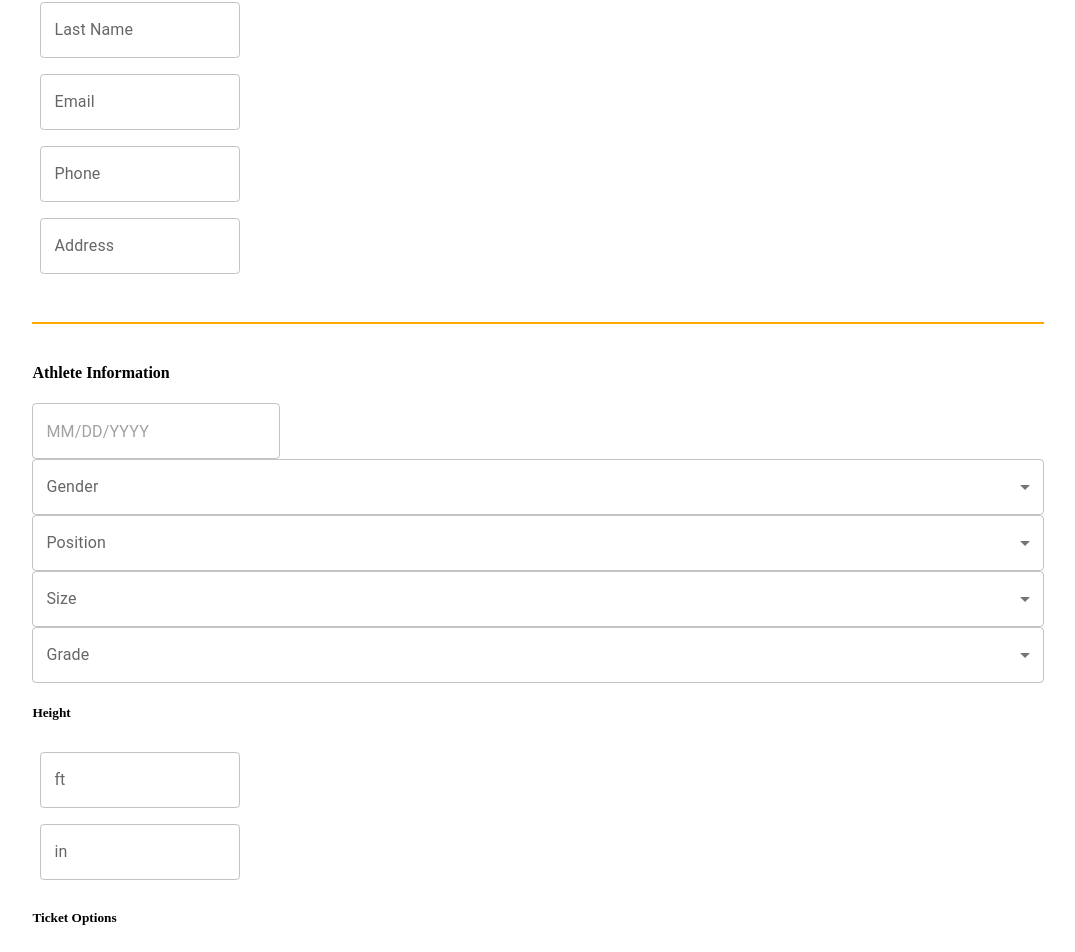
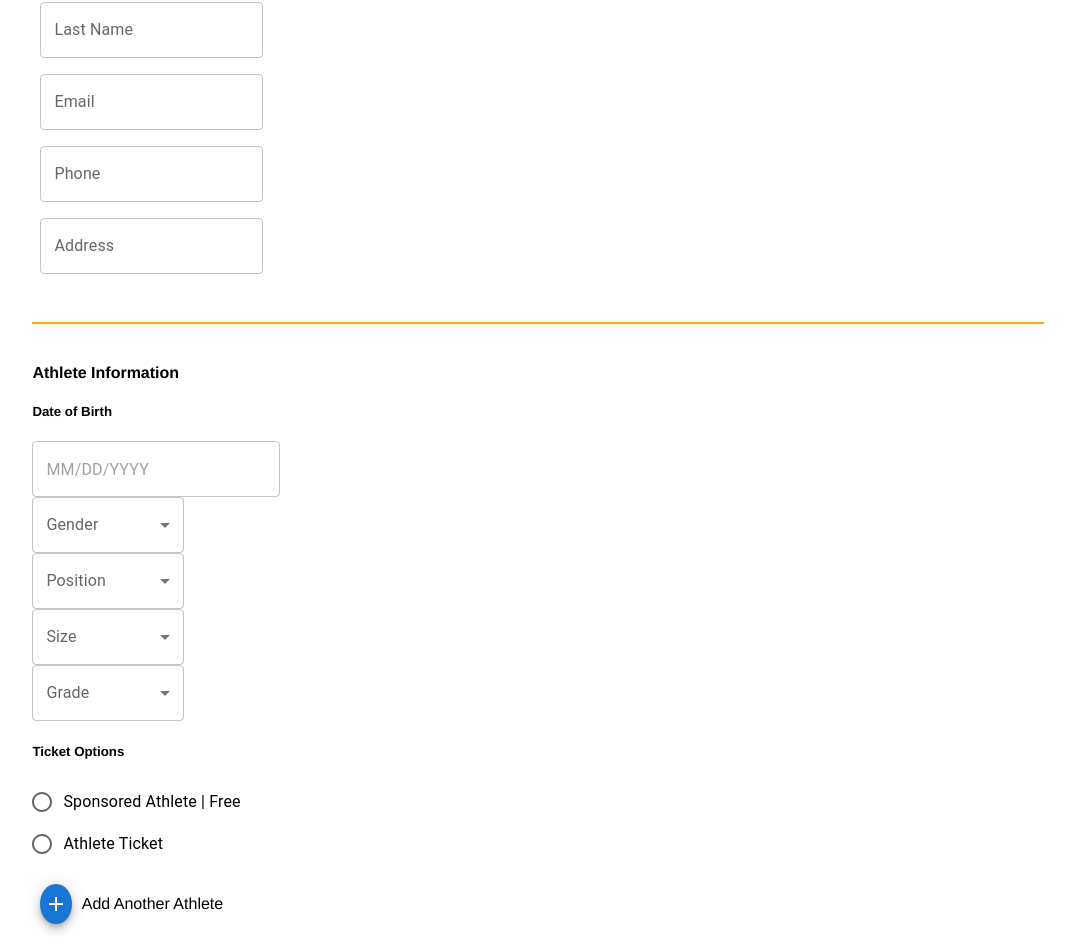
Before and after one commit to Jvictor940/hbcu-ticketing-page, a React (Create React App) app: page /athleteRegistration in a window 1280 px wide. Shown: the part 399-1351 px from the top of the page, without its empty margins (102-1177 px from the left). Built offline with nearby package versions, Linux system fonts and the light colour scheme.

Commit message:
added unique identifiers, able to add another athlete field dynamically, added onChange to our fields to capture data from the user

```diff
--- a/package.json
+++ b/package.json
@@ -18,6 +18,7 @@
     "react": "^18.2.0",
     "react-dom": "^18.2.0",
     "react-scripts": "5.0.1",
+    "uuid": "^9.0.1",
     "web-vitals": "^2.1.4"
   },
   "scripts": {
--- a/src/components/registration/AthleteRegistration.css
+++ b/src/components/registration/AthleteRegistration.css
@@ -1,3 +1,13 @@
+.athlete-contact-info {
+    display: flex;
+    width: 45%;
+    flex-wrap: wrap;
+}
+
+.athlete-dropdown {
+    width: 15%;
+}
+
 .borderline {
     border-top: 2px solid #FFA800;
     margin-top: 40px;
@@ -7,12 +17,7 @@
 .form {
     width: 80%;
     margin: auto;
-}
-
-.athlete-contact-info {
-    display: flex;
-    width: 30%;
-    flex-wrap: wrap;
+    font-family: "Poppins-Bold", Helvetica;
 }
 
 .input-field {
--- a/src/components/registration/athleteRegistration.jsx
+++ b/src/components/registration/athleteRegistration.jsx
@@ -37,14 +37,20 @@ const AthleteRegistration = () => {
             <div className="borderline" ></div>
 
             <h4>Athlete Information</h4>
+
+            <h5>Date of Birth</h5>
             <BirthdayCalendar />
-            <AthleteDataDropdown title='Gender' />
-            <AthleteDataDropdown title='Position' />
-            <AthleteDataDropdown title='Size' />
-            <AthleteDataDropdown title='Grade' />
-            <h5>Height</h5>
+
+            <div className="athlete-dropdown">
+                <AthleteDataDropdown title='Gender' />
+                <AthleteDataDropdown title='Position' />
+                <AthleteDataDropdown title='Size' />
+                <AthleteDataDropdown title='Grade' />
+            </div>
+
+            {/* <h5>Height</h5>
             <FieldEntry title='ft'/>
-            <FieldEntry title='in'/>
+            <FieldEntry title='in'/> */}
 
             <h5>Ticket Options</h5>
             <RadioButtonsGroup option1='Sponsored Athlete | Free' option2='Athlete Ticket' />
--- a/src/components/registration/contactInformation.css
+++ b/src/components/registration/contactInformation.css
@@ -11,7 +11,7 @@
 
 .guardian-information {
     display: flex;
-    width: 30%;
+    width: 45%;
     flex-wrap: wrap;
 }
 
--- a/src/components/registration/generalAdmission.jsx
+++ b/src/components/registration/generalAdmission.jsx
@@ -14,11 +14,13 @@ const GeneralAdmission = () => {
       }
 
     return (
-        <div>
-            <h2>General Admission</h2>
+        <div className="form">
+            <h2 className="title">General Admission</h2>
             <p>Lorem ipsum dolor sit amet consectetur adipisicing elit. Dicta modi placeat, consequatur soluta officiis aperiam corporis mollitia consequuntur facilis enim. Quaerat quis suscipit inventore quos laborum nostrum. Reiciendis, amet modi.</p>
 
             <h4>Ticket Options</h4>
+            <p>General Admission - Saturday</p>
+            <p>General Admission - Sunday</p>
 
             <PrevNxtButtons prevPage={athleteRegistration} nxtPage={checkout} nextBtn='Continue To Checkout' />
 
--- a/src/form_components/Buttons/FloatingActionButton.jsx
+++ b/src/form_components/Buttons/FloatingActionButton.jsx
@@ -1,19 +1,85 @@
-import * as React from 'react';
+import React, { useState } from 'react';
 import Box from '@mui/material/Box';
 import Fab from '@mui/material/Fab';
 import AddIcon from '@mui/icons-material/Add';
 import './FloatingActionButton.css'
+import FieldEntry from '../FieldEntry/FieldEntry';
+// import { Label } from '@mui/icons-material';
+// import { TextField } from '@mui/material';
+import BirthdayCalendar from '../Calendar/Calendar';
+import AthleteDataDropdown from '../Dropdown/AthleteDataDropdown';
 
-export default function FloatingActionButtons() {
+ const FloatingActionButtons = () => {
+    const [fieldCount, setFieldCount] = useState(1); // keeps track of the number of input fields we want to render
+    const [athleteInputValues, setAthleteInputValues] = useState({}); // This state variable is an object that keeps track of the values entered in each input field. It uses field names like field1, field2, etc.
+
+    const handleAddAthleteField = () => {
+        setFieldCount(prevCount => prevCount + 1);
+    }; // This function is called when the "AddIcon" is clicked. It increases the fieldCount by 1, which dynamically adds more input fields to the form.
+
+    const handleAthleteInputChange = (fieldName, value) => {
+        setAthleteInputValues(prevValues => ({
+            ...prevValues,
+            [fieldName]: value,
+        }));
+    }; // This function is called when the user types in an input field. It updates the inputValues state to keep track of the values entered in each field.
+
+    const handleAthleteChange = (e) => {
+        e.preventDefault()
+        console.log(e.target.value)
+    }
+
+    const renderInputFields = () => {
+        const athleteInputFields = [];
+
+        for (let i = 2; i <= fieldCount; i++) {
+            const fieldName = `Athlete ${i}`;
+            athleteInputFields.push(
+                <div key={fieldName}>
+
+                    <h3>{fieldName}</h3>
+                    <h4>Athlete Contact Information</h4>
+            <div className="athlete-contact-info" >
+                <FieldEntry className='input-field' title='First Name' />
+                <FieldEntry className='input-field' title='Last Name'/>
+                <FieldEntry className='input-field' title='Email'/>
+                <FieldEntry className='input-field' title='Phone'/>
+                <FieldEntry className='input-field' title='Address'/>
+            </div>
+
+            <div className="borderline" ></div>
+
+            <h4>Athlete Information</h4>
+
+            <h5>Date of Birth</h5>
+            <BirthdayCalendar />
+
+            <div className="athlete-dropdown">
+                <AthleteDataDropdown title='Gender' />
+                <AthleteDataDropdown title='Position' />
+                <AthleteDataDropdown title='Size' />
+                <AthleteDataDropdown title='Grade' />
+            </div>
+
+                </div>
+            )
+
+        }
+        return athleteInputFields;
+    }
+
   return (
-    <Box  sx={{ '& > :not(style)': { m: 1 } }}>
+    <Box sx={{ '& > :not(style)': { m: 1 } }}>
+        {renderInputFields()}
         <div className='add-athlete-box'>
 
             <Fab size='small' color="primary" aria-label="add">
-                <AddIcon />
+                <AddIcon onClick={handleAddAthleteField} />
             </Fab>
             <p className='add-athlete-txt'>Add Another Athlete</p>
         </div>
     </Box>
   );
 }
+
+export default FloatingActionButtons;
--- a/src/form_components/CheckField/EmergencyContactRadioButton.jsx
+++ b/src/form_components/CheckField/EmergencyContactRadioButton.jsx
@@ -20,7 +20,6 @@ const EmergencyContactRadioButtonsGroup = () => {
       >
         <FormControlLabel value="Emergency Contact" control={<Radio className="squareRadio"/>} label="I am the Emergency Contact" onClick={() => setPopup(false)}/>
         <FormControlLabel value="Add Emergency Contact" control={<Radio className="squareRadio"/>} label="Add an Emergency Contact" onClick={() => setPopup(true)} />
-        {/* <FormControlLabel value="other" control={<Radio />} label="Other" /> */}
       </RadioGroup>
       {popup && <div className="guardian-information">
         <FieldEntry className="input-field" title='First Name' />
--- a/src/form_components/Dropdown/AthleteDataDropdown.jsx
+++ b/src/form_components/Dropdown/AthleteDataDropdown.jsx
@@ -5,6 +5,7 @@ import MenuItem from '@mui/material/MenuItem';
 import FormControl from '@mui/material/FormControl';
 import Select from '@mui/material/Select';
 import { gender, position, size, grade } from './athleteData';
+import {v4 as uuidv4 } from 'uuid'
 
 
 const AthleteDataDropdown = ({ title }) => {
@@ -40,9 +41,11 @@ const AthleteDataDropdown = ({ title }) => {
           label={title}
           onChange={handleChange}
         >
+
           {dataType.map((data) => (
-            <MenuItem value={data}>{data}</MenuItem>
+            <MenuItem key={uuidv4()} value={data}>{data}</MenuItem>
           ))}
+
         </Select>
       </FormControl>
     </Box>
--- a/src/form_components/FieldEntry/FieldEntry.jsx
+++ b/src/form_components/FieldEntry/FieldEntry.jsx
@@ -3,6 +3,10 @@ import Box from '@mui/material/Box';
 import TextField from '@mui/material/TextField';
 
 const FieldEntry = ({ title }) => {
+
+  const handleChange = (e) => {
+    console.log(e.target.value)
+  }
   return (
     <Box
       component="form"
@@ -12,7 +16,7 @@ const FieldEntry = ({ title }) => {
       noValidate
       autoComplete="off"
     >
-      <TextField id="outlined-basic" label={title} variant="outlined" />
+      <TextField id="outlined-basic" label={title} variant="outlined" onChange={handleChange} />
     </Box>
   );
 }
```
Also changed, not shown: 1 other file (tests, documents, lock files or other folders).
